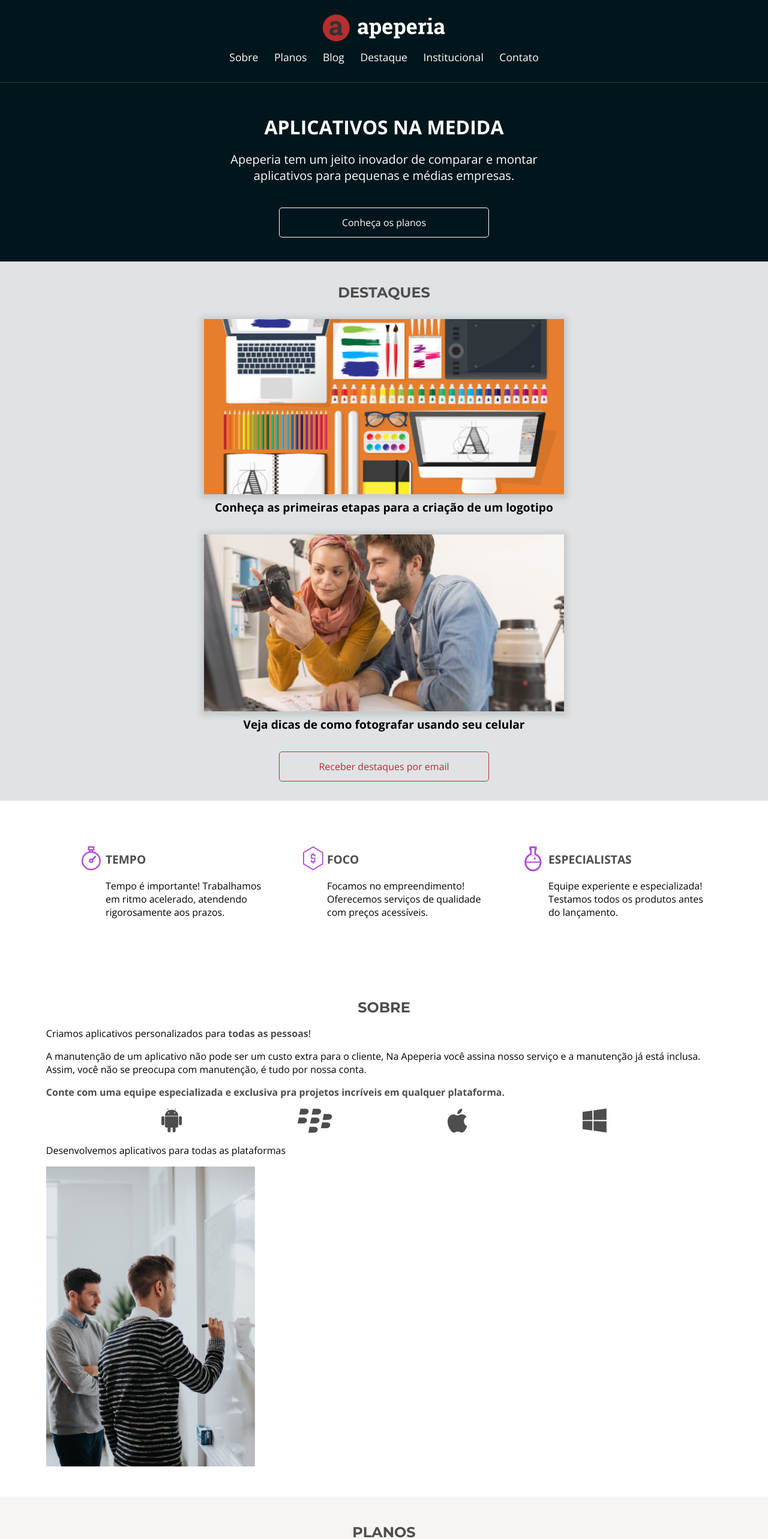
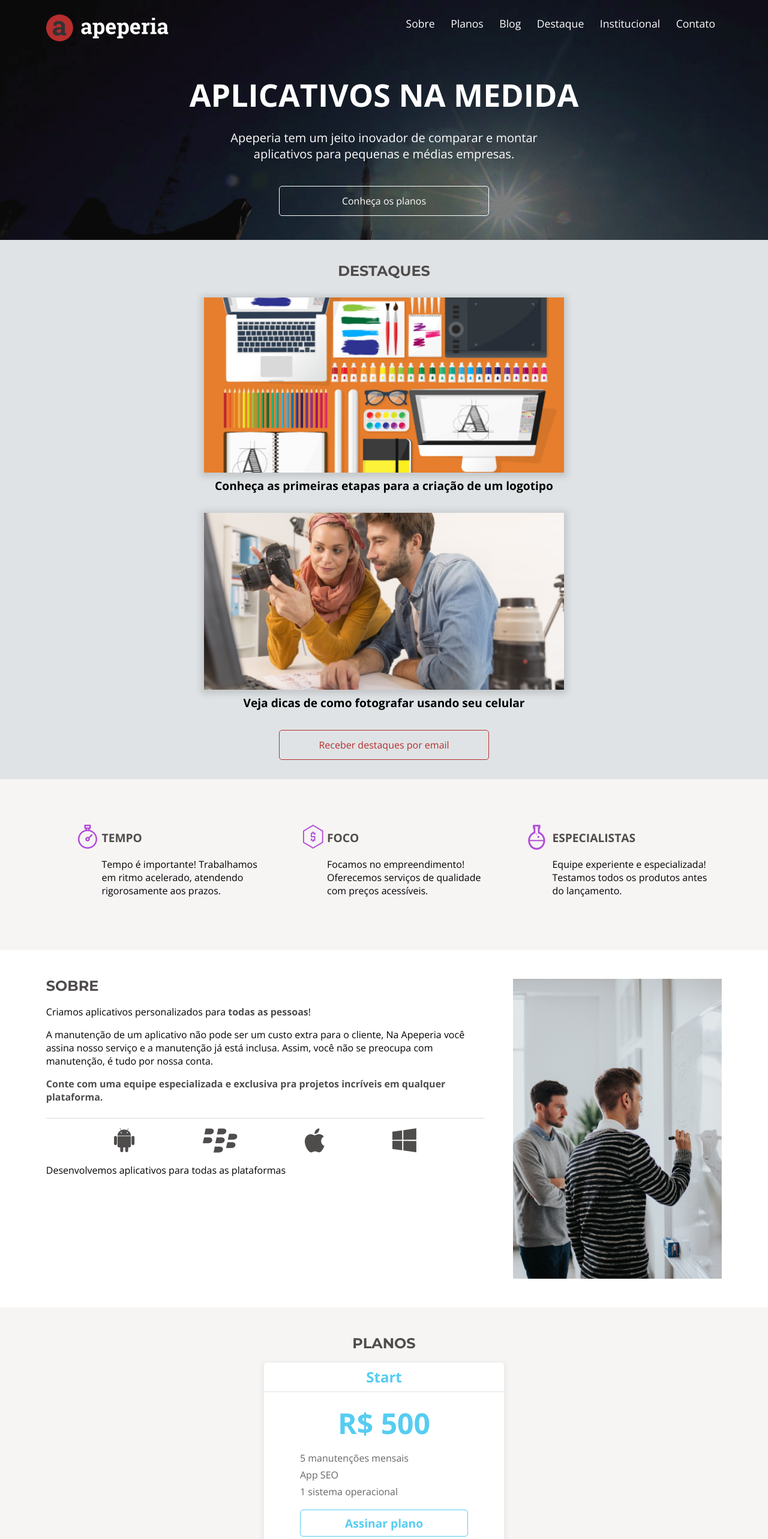
Before and after one commit to Tarcilalves/Layouts-Responsivos, a plain HTML site: page index.html in a window 1280 px wide. Shown: the top 2566 px of the page at 60% size. Drawn offline with nearby package versions, Linux system fonts and the light colour scheme.

Commit message:
Adaptação estrutural

```diff
--- a/css/cabecalho.css
+++ b/css/cabecalho.css
@@ -34,3 +34,14 @@
     margin-bottom: 1.25rem;
     margin-left: .7rem;
 }
+
+
+@media screen and (min-width:1024px){
+    .cabecalho {
+        flex-direction: row;
+        justify-content: space-between;
+        border: none;
+    }
+
+
+}
--- a/css/chamada.css
+++ b/css/chamada.css
@@ -37,3 +37,17 @@
         max-width: 600px;
     }
 }
+
+@media screen and (min-width:1024px){
+    .chamada {
+        background-image: url(../img/bg-intro.jpg);
+        background-size: cover;
+
+        padding-top: 8.25rem;
+    }
+    .chamada__titulo {
+        font-size: 3.25rem;
+        margin-bottom: 2rem;
+    }
+
+}
--- a/css/diferenciais.css
+++ b/css/diferenciais.css
@@ -49,3 +49,13 @@
 .item__texto {
     line-height: normal;
 }
+
+@media screen and (min-width:1024px){
+    .diferenciais {
+        background-color: var(--cinza-claro);
+    }
+
+    .diferenciais__lista{
+        justify-content: space-around;
+    }
+}
--- a/css/sobre.css
+++ b/css/sobre.css
@@ -32,3 +32,29 @@
 
     margin-bottom: 1rem;
 }
+
+.sobre__imagem{
+    display: none;
+}
+
+
+@media screen and (min-width:1024px){
+    .sobre {
+        display: flex;
+    }
+
+    .sobre__conteudo{
+        margin-right: 3rem;
+    }
+    .sobre__titulo{
+        text-align: left;
+    }
+    .sobre__texto--divisao{
+        border-bottom: 1px solid var(--cinza-medio);
+        padding-bottom: 1.5rem;
+    }
+.sobre__imagem{
+    display: block;
+}
+
+}
--- a/index.html
+++ b/index.html
@@ -167,12 +167,12 @@ family=Open+Sans:wght@300;400;700&family=Poppins&display=swap" rel="stylesheet">
         </ul>
         <nav>
             <ul class="rodape__navegacao">
-                <li class="rodape__link"><a href="#"></a>Sobre</li>
-                <li class="rodape__link"><a href="#"></a>Planos</li>
-                <li class="rodape__link"><a href="#"></a>Blog</li>
-                <li class="rodape__link"><a href="#"></a>Destaque</li>
-                <li class="rodape__link"><a href="#"></a>Institucional</li>
-                <li class="rodape__link"><a href="#"></a>Contato</li>
+                <li class="rodape__link"><a aria-label="Sobre          " href="#"></a>Sobre          </li>
+                <li class="rodape__link"><a aria-label="Planos         " href="#"></a>Planos         </li>
+                <li class="rodape__link"><a aria-label="Blog           " href="#"></a>Blog           </li>
+                <li class="rodape__link"><a aria-label="Destaque       " href="#"></a>Destaque       </li>
+                <li class="rodape__link"><a aria-label="Institucional  " href="#"></a>Institucional  </li>
+                <li class="rodape__link"><a aria-label="Contato        " href="#"></a>Contato        </li>
             </ul>
         </nav>
     </footer>
```
